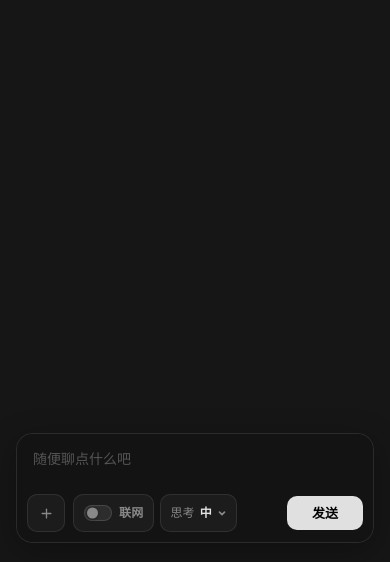
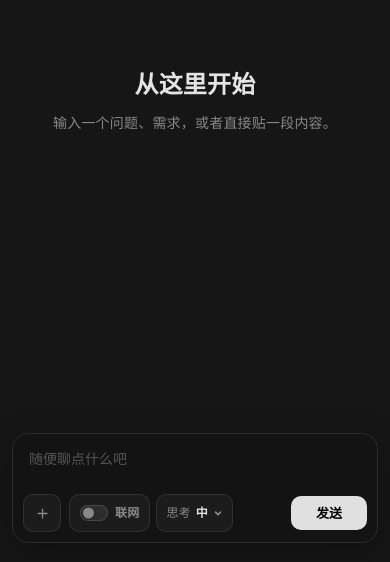
Before and after one commit to WillLiang713/Prism, a website with bundled scripts: page frontend/index.html in a window 390 px wide. Shown: the part 279-841 px from the top of the page. Built offline with nearby package versions, Linux system fonts and the light colour scheme.

Commit message:
feat(ui): 添加对话空状态并优化界面响应式布局
- 新增对话空状态（Empty State）的视觉样式与切换逻辑。
- 引入 `--chat-gutter` 变量，实现不同屏幕宽度下的响应式间距。
- 重构顶部导航栏（Header）布局，使品牌标识居中并优化桌面端视觉效果。
- 优化侧边栏折叠动画及消息容器、输入框的宽度自适应。
- 修正移动端与桌面端在不同背景色下的视觉一致性。

```diff
--- a/frontend/css/base.css
+++ b/frontend/css/base.css
@@ -109,6 +109,7 @@ body {
   --mobile-keyboard-inset: 0px;
   --content-max-width: 960px;
   --turn-max-width: 820px;
+  --chat-gutter: 24px;
   --chat-font-size: 14px;
   --message-label-font-size: 12px;
   --message-label-font-weight: 600;
@@ -126,3 +127,11 @@ body {
   overflow: hidden;
   letter-spacing: 0.2px;
 }
+
+/* ---------- Responsive gutter ---------- */
+@media (max-width: 1100px) {
+  :root { --chat-gutter: 16px; }
+}
+@media (max-width: 900px) {
+  :root { --chat-gutter: 12px; }
+}
--- a/frontend/css/chat.css
+++ b/frontend/css/chat.css
@@ -20,10 +20,11 @@
 .chat-messages {
   flex: 1;
   margin: 0;
-  padding: 24px;
+  padding: 24px var(--chat-gutter);
   overflow-y: auto;
   display: flex;
   flex-direction: column;
+  align-items: center;
   gap: 18px;
   min-height: 0;
   background: transparent;
@@ -32,9 +33,41 @@
   transition: scrollbar-color 0.3s ease, padding 0.3s ease;
 }
 
+.chat-thread.is-empty .chat-messages {
+  justify-content: center;
+}
+
+.empty-chat-state {
+  width: 100%;
+  max-width: var(--turn-max-width);
+  padding: 0 4px;
+  text-align: center;
+}
+
+.empty-chat-title {
+  font-size: 28px;
+  line-height: 1.2;
+  font-weight: 700;
+  letter-spacing: 0.01em;
+  color: var(--text);
+}
+
+.empty-chat-description {
+  max-width: 560px;
+  margin: 12px auto 0;
+  font-size: 14px;
+  line-height: 1.7;
+  color: var(--text-muted);
+}
+
 @media (max-width: 1100px) {
   .chat-messages {
-    padding: 20px 16px;
+    padding-top: 20px;
+    padding-bottom: 16px;
+  }
+
+  .empty-chat-title {
+    font-size: 24px;
   }
 }
 
@@ -61,7 +94,6 @@
   gap: 10px;
   width: 100%;
   max-width: var(--turn-max-width);
-  margin: 0 auto;
 }
 
 .user-bubble-wrap {
@@ -418,6 +450,10 @@
     max-width: 100%;
   }
 
+  .empty-chat-description {
+    max-width: 100%;
+  }
+
   .user-edit-panel {
     width: min(100%, calc(100vw - 32px));
     min-width: 0;
--- a/frontend/css/composer.css
+++ b/frontend/css/composer.css
@@ -1,6 +1,6 @@
 /* ---------- Composer (Input Area) ---------- */
 .chat-composer {
-  padding: 14px 24px 22px;
+  padding: 14px var(--chat-gutter) 22px;
   background: transparent;
   display: flex;
   justify-content: center;
@@ -8,9 +8,8 @@
 
 .composer-wrapper {
   position: relative;
-  width: min(100%, var(--turn-max-width));
+  width: 100%;
   max-width: var(--turn-max-width);
-  margin: 0 auto;
   transition: max-width 0.3s ease;
 }
 
@@ -408,13 +407,6 @@
   pointer-events: none;
 }
 
-@media (max-width: 1100px) {
-  .chat-composer {
-    padding-left: 16px;
-    padding-right: 16px;
-  }
-}
-
 .reasoning-effort-dropdown button {
   all: unset;
   padding: 6px 14px;
--- a/frontend/css/header.css
+++ b/frontend/css/header.css
@@ -5,10 +5,9 @@
   padding: 12px 18px;
   background: var(--bg-chat);
   border-bottom: none;
-  display: grid;
-  grid-template-columns: 40px minmax(0, 1fr) auto;
+  display: flex;
   align-items: center;
-  column-gap: 12px;
+  gap: 12px;
   backdrop-filter: blur(12px);
 }
 
@@ -21,15 +20,17 @@
 }
 
 .header-brand {
-  grid-column: 2;
-  justify-self: center;
+  position: absolute;
+  left: 50%;
+  transform: translateX(-50%);
   display: flex;
   align-items: center;
   justify-content: center;
   min-width: 0;
-  width: min(100%, 680px);
+  width: min(calc(100% - 220px), 680px);
   padding: 0;
   gap: 10px;
+  z-index: 0;
 }
 
 .desktop-drag-region {
@@ -109,11 +110,10 @@
 }
 
 .chat-actions {
-  grid-column: 3;
-  justify-self: end;
   display: inline-flex;
   gap: 8px;
   align-items: center;
+  margin-left: auto;
   z-index: 1;
 }
 
@@ -179,6 +179,7 @@
   box-shadow: none;
   backdrop-filter: none;
   -webkit-backdrop-filter: none;
+  background: var(--bg-chat);
   max-width: none;
   margin: 0;
 }
@@ -186,14 +187,14 @@
 .is-desktop-runtime .chat-header {
   min-height: 46px;
   padding: 8px 10px 8px 12px;
-  background: var(--surface-solid);
+  background: var(--bg-chat);
   border-bottom: none;
-  grid-template-columns: 36px minmax(0, 1fr) auto;
+  backdrop-filter: none;
+  -webkit-backdrop-filter: none;
 }
 
 .is-desktop-runtime .header-brand {
-  justify-self: center;
-  width: min(100%, 720px);
+  width: min(calc(100% - 256px), 720px);
   gap: 0;
   pointer-events: auto;
 }
@@ -254,7 +255,7 @@
 }
 
 .is-desktop-runtime .chat-main {
-  background: var(--surface-solid);
+  background: var(--bg-chat);
 }
 
 .is-desktop-runtime .chat-side {
--- a/frontend/css/responsive.css
+++ b/frontend/css/responsive.css
@@ -282,11 +282,12 @@
   }
 
   .chat-messages {
-    padding: 14px 12px 20px;
+    padding-top: 14px;
+    padding-bottom: 20px;
   }
 
   .chat-composer {
-    padding: 10px 12px calc(14px + env(safe-area-inset-bottom, 0px));
+    padding: 10px var(--chat-gutter) calc(14px + env(safe-area-inset-bottom, 0px));
   }
 
   .composer-footer {
--- a/frontend/css/sidebar.css
+++ b/frontend/css/sidebar.css
@@ -29,19 +29,22 @@
   width: 260px;
   display: flex;
   flex-direction: column;
+  flex: 0 0 260px;
   min-height: 0;
+  min-width: 0;
   border-right: 1px solid var(--border);
   background: var(--bg-chat);
-  flex-shrink: 0;
-  transition: width 0.3s ease, opacity 0.3s ease;
+  transition: width 0.3s ease, flex-basis 0.3s ease, opacity 0.3s ease;
   overflow: hidden;
   border-right: none;
 }
 
 .sidebar-collapsed .chat-side {
   width: 0;
+  flex-basis: 0;
   border-right-width: 0;
   opacity: 0;
+  pointer-events: none;
 }
 
 .sidebar-section {
--- a/frontend/js/chat.js
+++ b/frontend/js/chat.js
@@ -14,6 +14,29 @@ let _regenerateTurn = async () => {};
 export function setRegenerateTurn(fn) { _regenerateTurn = fn; }
 let _submitTurnEdit = async () => false;
 export function setSubmitTurnEdit(fn) { _submitTurnEdit = fn; }
+
+export function setEmptyThreadState(isEmpty) {
+  const chatThread = document.querySelector(".chat-thread");
+  if (!chatThread) return;
+  chatThread.classList.toggle("is-empty", isEmpty);
+}
+
+function createEmptyChatState() {
+  const empty = document.createElement("div");
+  empty.className = "empty-chat-state";
+
+  const title = document.createElement("div");
+  title.className = "empty-chat-title";
+  title.textContent = "从这里开始";
+
+  const description = document.createElement("div");
+  description.className = "empty-chat-description";
+  description.textContent = "输入一个问题、需求，或者直接贴一段内容。";
+
+  empty.appendChild(title);
+  empty.appendChild(description);
+  return empty;
+}
 
 function syncTopicActionButtons(topicId) {
   if (!topicId || topicId !== state.chat.activeTopicId || !elements.chatMessages) {
@@ -512,11 +535,15 @@ export function renderChatMessages() {
 
   const topic = getActiveTopic();
   if (!topic || !Array.isArray(topic.turns) || !topic.turns.length) {
+    setEmptyThreadState(true);
+    elements.chatMessages.appendChild(createEmptyChatState());
     if (elements.scrollToBottomBtn) {
       elements.scrollToBottomBtn.style.display = "none";
     }
     return;
   }
+
+  setEmptyThreadState(false);
 
   for (const turn of topic.turns) {
     const { el, cards } = createTurnElement(turn, topic.id);
--- a/frontend/js/conversation.js
+++ b/frontend/js/conversation.js
@@ -4,7 +4,7 @@ import { getConfig, getWebSearchConfig, resolveModelDisplayName } from './config
 import { renderMarkdownToElement } from './markdown.js';
 import { attachWebSearchToToolEvents, normalizeWebSearchProvider, renderToolEvents, renderSources, renderSourcesStatus, renderSourcesToggle } from './web-search.js';
 import { autoGrowPromptInput, scrollToBottom, updateScrollToBottomButton, applyStatus, setSendButtonMode } from './ui.js';
-import { getActiveTopic, createTopic, setActiveTopic, isTopicRunning, markTopicRunning, unmarkTopicRunning, getLiveTurnUi, scheduleSaveChat, renderTopicList, renderChatMessages, createTurnElement, syncSendButtonModeByActiveTopic } from './chat.js';
+import { getActiveTopic, createTopic, setActiveTopic, isTopicRunning, markTopicRunning, unmarkTopicRunning, getLiveTurnUi, scheduleSaveChat, renderTopicList, renderChatMessages, createTurnElement, syncSendButtonModeByActiveTopic, setEmptyThreadState } from './chat.js';
 import { clearImages } from './images.js';
 
 function stripMarkdownForThinkingSummary(text) {
@@ -147,6 +147,13 @@ export async function sendPrompt() {
   topic.updatedAt = now;
 
   scheduleSaveChat();
+
+  // 如果是该话题的第一条消息，移除空状态提示
+  if (topic.turns.length === 1) {
+    const emptyState = elements.chatMessages.querySelector(".empty-chat-state");
+    if (emptyState) emptyState.remove();
+    setEmptyThreadState(false);
+  }
 
   const createdEls = createTurnElement(turn, topic.id);
   elements.chatMessages.appendChild(createdEls.el);
```
